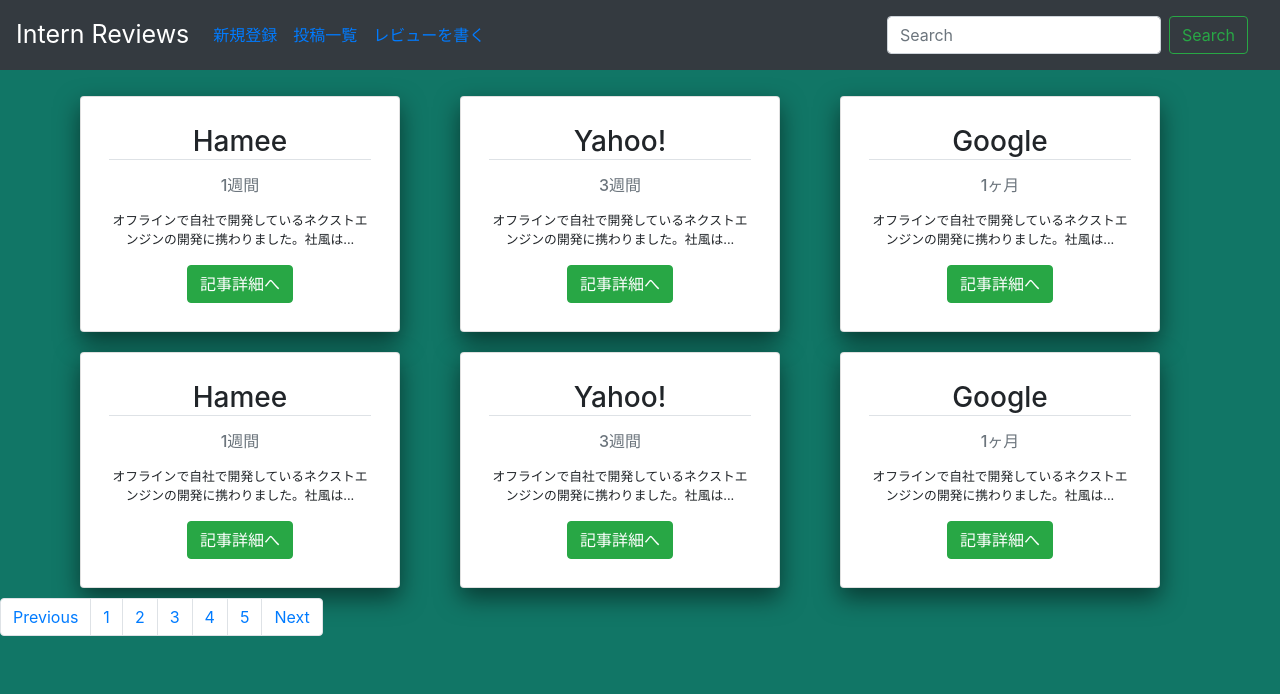
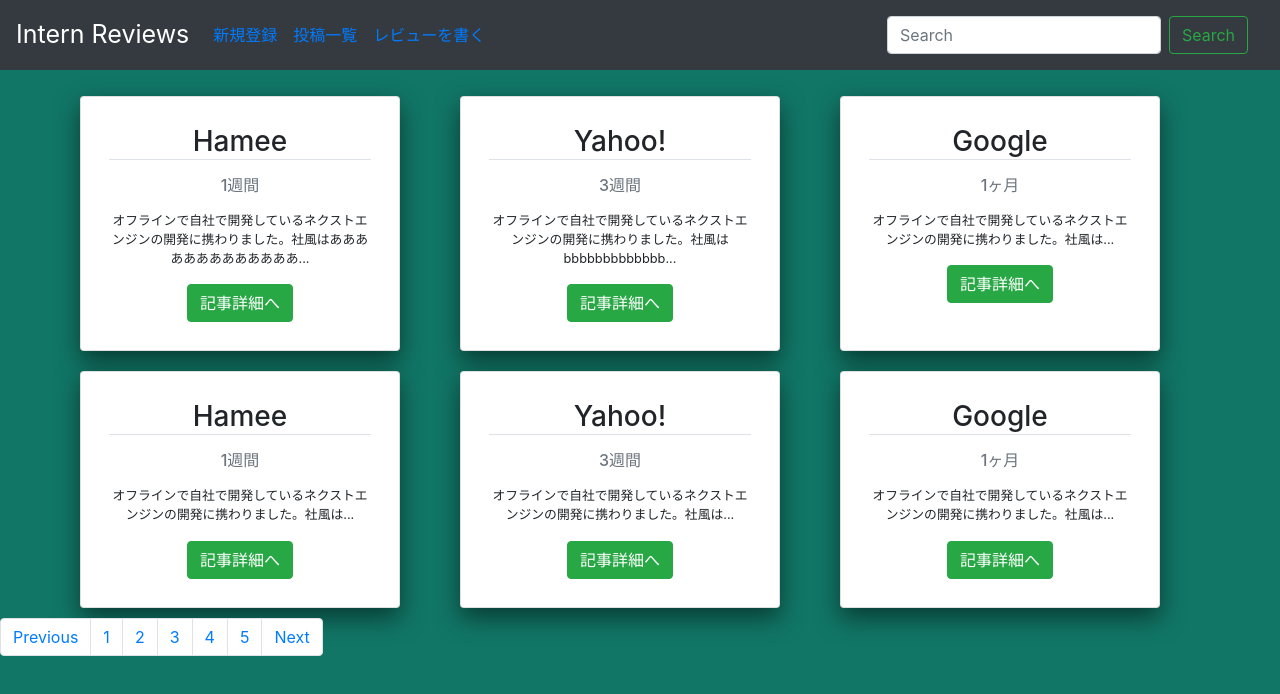
Before and after one commit to yuyaamano23/intern_review_front, a React (Create React App) app: page / in a window 1280 px wide. Shown: the top 694 px of the page. Built offline with nearby package versions, Linux system fonts and the light colour scheme.

Commit message:
cardの文字数制限

```diff
--- a/src/components/CompanyCard.js
+++ b/src/components/CompanyCard.js
@@ -3,7 +3,15 @@
 
 class CompanyCard extends Component {
   render() {
-    console.log(this.props);
+    function omittedContent(string) {
+      const MAX_LENGTH = 50;
+      if (string.length > MAX_LENGTH) {
+        return string.substr(0, MAX_LENGTH) + "...";
+      }
+      return string;
+    }
+    console.log(this.props.task);
+    console.log(omittedContent(this.props.task));
     return (
       <div
         className="card p-2"
@@ -18,7 +26,7 @@
           <div className="mb-3 border-bottom h3">{this.props.company}</div>
           <div className="mb-3 text-muted h6">{this.props.term}</div>
           <p className="card-text" style={{ fontSize: "0.8em" }}>
-            {this.props.task}
+            {omittedContent(this.props.task)}
           </p>
           <Link to={"/detail/" + this.props.id} style={{ color: "white" }}>
             <div className="btn btn-success text-white">記事詳細へ</div>
--- a/src/components/CompanyCardList.js
+++ b/src/components/CompanyCardList.js
@@ -16,14 +16,14 @@
           company: "Hamee",
           term: "1週間",
           task:
-            "オフラインで自社で開発しているネクストエンジンの開発に携わりました。社風は...",
+            "オフラインで自社で開発しているネクストエンジンの開発に携わりました。社風はああああああああああああああaaaaaaaaaaaaa",
         },
         {
           id: "2",
           company: "Yahoo!",
           term: "3週間",
           task:
-            "オフラインで自社で開発しているネクストエンジンの開発に携わりました。社風は...",
+            "オフラインで自社で開発しているネクストエンジンの開発に携わりました。社風はbbbbbbbbbbbbbbbbbbb",
         },
         {
           id: "3",
```
